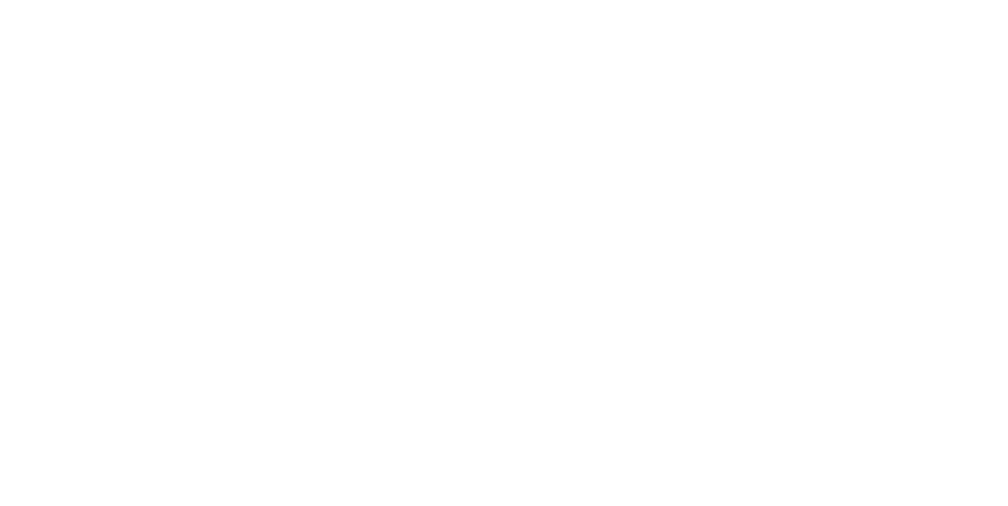
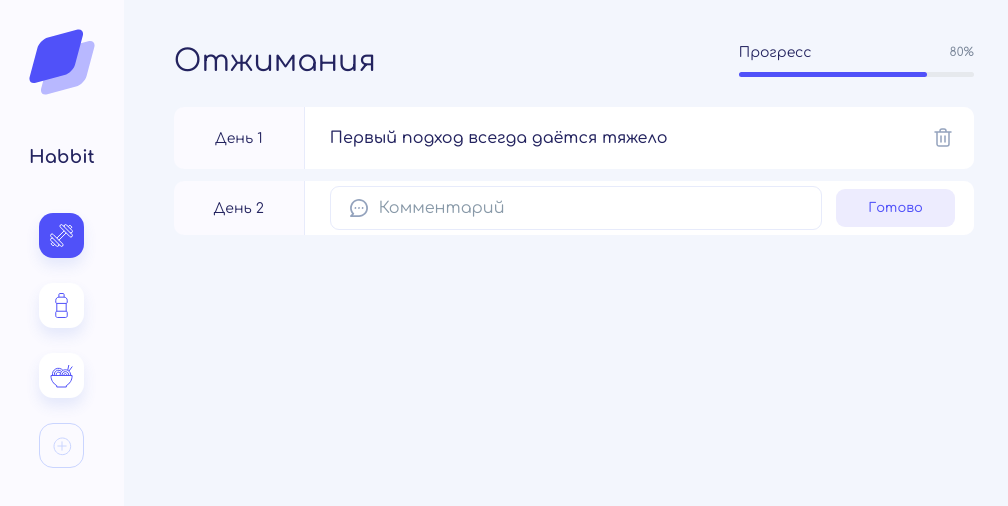
Before and after one commit to ollaweb/vanilla-js-habbits-app, a website built with Vite: page index.html in a window 1280 px wide. Shown: the whole page, without its empty margins (0-1008 px from the left). Built offline with nearby package versions, Linux system fonts and the light colour scheme.

Commit message:
feature: prepared main layout

```diff
--- a/index.html
+++ b/index.html
@@ -9,13 +9,102 @@
     <link rel="preconnect" href="https://fonts.googleapis.com" />
     <link rel="preconnect" href="https://fonts.gstatic.com" crossorigin />
     <link
-      href="https://fonts.googleapis.com/css2?family=Comfortaa:wght@400;600;700&display=swap"
+      href="https://fonts.googleapis.com/css2?family=Comfortaa:wght@400;500;600;700&display=swap"
       rel="stylesheet"
     />
     <title>Habbits App</title>
   </head>
 
   <body>
+    <div class="app">
+      <aside class="aside">
+        <div class="aside__logo image-in-block">
+          <img src="/public/images/logo.svg" alt="Доготип Habbits App" />
+        </div>
+        <h2 class="aside__title">Habbit</h2>
+        <nav class="aside__nav menu">
+          <div class="menu__list">
+            <button class="active">
+              <img src="/public/images/workout.svg" alt="Иконка гантели" />
+            </button>
+            <button>
+              <img src="/public/images/water.svg" alt="Иконка бутылки воды" />
+            </button>
+            <button>
+              <img src="/public/images/food.svg" alt="Иконка еды" />
+            </button>
+          </div>
+          <div class="menu__add">
+            <button>
+              <img src="/public/images/add.svg" alt="Иконка плюса" />
+            </button>
+          </div>
+        </nav>
+      </aside>
+      <div class="content">
+        <header class="header">
+          <h1>Отжимания</h1>
+          <div class="progress">
+            <div class="progress__text">
+              <div class="progress__name">Прогресс</div>
+              <div class="progress__percent">80%</div>
+            </div>
+            <div class="progress__bar">
+              <div class="progress__cover-bar"></div>
+            </div>
+          </div>
+        </header>
+        <main>
+          <ul class="habbits">
+            <li class="habbit">
+              <div class="habbit__day">День 1</div>
+              <div class="habbit__body">
+                <div class="habbit__comment">
+                  Первый подход всегда даётся тяжело
+                </div>
+                <button class="habbit__delete">
+                  <svg
+                    width="24"
+                    height="24"
+                    viewBox="0 0 24 24"
+                    fill="none"
+                    xmlns="http://www.w3.org/2000/svg"
+                  >
+                    <path
+                      d="M18 6V18C18 19.1046 17.1046 20 16 20H8C6.89543 20 6 19.1046 6 18V6M15 6V5C15 3.89543 14.1046 3 13 3H11C9.89543 3 9 3.89543 9 5V6M4 6H20M10 10V16M14 10V16"
+                      stroke="#94A3BD"
+                      stroke-width="1.5"
+                      stroke-linecap="round"
+                      stroke-linejoin="round"
+                    />
+                  </svg>
+                </button>
+              </div>
+            </li>
+            <li class="habbit">
+              <div class="habbit__day">День 2</div>
+              <div class="habbit__body">
+                <div class="habbit__comment habbit__comment_form">
+                  <form>
+                    <input
+                      type="text"
+                      name="comment"
+                      placeholder="Комментарий"
+                    />
+                    <img
+                      class="input-icon image-in-block"
+                      src="/public/images/comment.svg"
+                      alt="Иконка комментария"
+                    />
+                    <button type="submit">Готово</button>
+                  </form>
+                </div>
+              </div>
+            </li>
+          </ul>
+        </main>
+      </div>
+    </div>
     <script type="module" src="/src/js/main.js"></script>
   </body>
 </html>
--- a/src/scss/UI/_ui.scss
+++ b/src/scss/UI/_ui.scss
@@ -0,0 +1 @@
+@import "habbit.scss";
--- /dev/null
+++ b/src/scss/UI/habbit.scss
@@ -0,0 +1,92 @@
+.habbit {
+    display: flex;
+    align-items: center;
+    width: 100%;
+    border-radius: 10px;
+    background-color: $light-color;
+    &:not(:last-child) {
+        margin-bottom: 12px;
+    }
+    &__day {
+        flex: 0 0 130px;
+        display: flex;
+        justify-content: center;
+        align-items: center;
+        border-radius: 10px 0 0 10px;
+    }
+    &__body {
+        flex: 1 1 auto;
+        display: flex;
+        justify-content: space-between;
+        align-items: center;
+        border-radius: 0 10px 10px 0;
+        background-color: #ffffff;
+        border-left: 1px solid #e7ebfb;
+    }
+    &__comment {
+        padding: 19px 25px;
+        flex: 1 1 auto;
+        font-weight: 500;
+        font-size: 16px;
+        line-height: 150%;
+
+        &_form {
+            padding: 5px 19px 5px 25px;
+        }
+    }
+    &__delete {
+        padding: 19px;
+        background-color: transparent;
+        cursor: pointer;
+        transition: all 0.3s ease-out;
+        &:hover {
+            & svg {
+                & path {
+                    stroke: $primary-color;
+                }
+            }
+        }
+    }
+    & form {
+        position: relative;
+        display: flex;
+        align-items: center;
+        justify-content: space-between;
+        gap: 14px;
+        & input {
+            flex: 1 0 auto;
+            padding: 12px 20px 12px 48px;
+            background: #ffffff;
+            border: 1px solid #e7ebfb;
+            border-radius: 9px;
+            &::placeholder {
+                color: #8899a8;
+            }
+            &:focus {
+                border-color: #b3b1fd;
+            }
+        }
+        & button {
+            display: block;
+            height: 100%;
+            padding: 12px 32px;
+            font-weight: 500;
+            font-size: 13px;
+            color: $primary-color;
+            background: #edecfe;
+            border-radius: 9px;
+            cursor: pointer;
+            transition: all 0.3s ease-out;
+            &:hover {
+                background-color: #dfdef9;
+            }
+        }
+    }
+}
+
+.input-icon {
+    position: absolute;
+    top: 50%;
+    left: 20px;
+    transform: translateY(-50%);
+}
--- /dev/null
+++ b/src/scss/app.scss
@@ -0,0 +1,115 @@
+.app {
+    display: flex;
+}
+
+.aside {
+    padding: 29px;
+    min-height: 100vh;
+    display: flex;
+    flex-direction: column;
+    gap: 48px;
+    background-color: $light-color;
+    &__title {
+        margin-top: 7px;
+        font-weight: 700;
+        font-size: 18px;
+    }
+}
+
+.menu {
+    display: flex;
+    flex-direction: column;
+    align-items: center;
+    gap: 25px;
+    &__list {
+        display: flex;
+        flex-direction: column;
+        align-items: center;
+        gap: 25px;
+        & button {
+            width: 45px;
+            height: 45px;
+            background: #ffffff;
+            box-shadow: 0px 8px 14px rgba(62, 107, 224, 0.12);
+            border-radius: 14px;
+            cursor: pointer;
+            transition: all 0.3s ease-out;
+            &.active {
+                background: $primary-color;
+                & img {
+                    transition: all 0.3s ease-out;
+                    filter: brightness(0) invert(1);
+                }
+            }
+            &:hover {
+                background: $primary-hover;
+                & img {
+                    filter: brightness(0) invert(1);
+                }
+            }
+        }
+    }
+    &__add {
+        & button {
+            width: 45px;
+            height: 45px;
+            border: 1px solid #cad5ff;
+            border-radius: 14px;
+            background-color: transparent;
+            cursor: pointer;
+            transition: all 0.3s ease-out;
+
+            &:hover {
+                background-color: #ffffff;
+            }
+        }
+    }
+}
+
+.content {
+    padding: 45px 50px;
+    min-width: 900px;
+}
+
+.header {
+    display: flex;
+    justify-content: space-between;
+    align-items: center;
+    & h1 {
+        font-weight: 400;
+        font-size: 30px;
+    }
+}
+
+.progress {
+    display: flex;
+    flex-direction: column;
+    gap: 12px;
+    min-width: 235px;
+    &__text {
+        display: flex;
+        justify-content: space-between;
+    }
+    &__percent {
+        font-size: 12px;
+        color: #768396;
+    }
+    &__bar {
+        width: 100%;
+        height: 5px;
+        background-color: #e6e9ed;
+        border-radius: 4px;
+    }
+    &__cover-bar {
+        position: relative;
+        width: 80%;
+        height: 5px;
+        background-color: $primary-color;
+        border-radius: 4px;
+        z-index: 5;
+    }
+}
+
+main {
+    margin-top: 30px;
+}
--- a/src/scss/common.scss
+++ b/src/scss/common.scss
@@ -1,3 +1,4 @@
+@import "utils/reset.scss";
 @import "utils/vars.scss";
 
 html {
@@ -6,9 +7,11 @@ html {
 
 body {
     font-family: $mainFont;
+    color: $text-color;
     font-size: 14px;
     font-weight: 400;
-    line-height: 120%;
+    line-height: 110%;
+    background-color: $background-color;
 }
 
 .container {
--- a/src/scss/main.scss
+++ b/src/scss/main.scss
@@ -2,3 +2,4 @@
 
 //UI
 @import "./UI/ui.scss";
+@import "app.scss";
--- /dev/null
+++ b/src/scss/utils/reset.scss
@@ -0,0 +1,186 @@
+// Default
+html,
+body,
+div,
+span,
+applet,
+object,
+iframe,
+h1,
+h2,
+h3,
+h4,
+h5,
+h6,
+p,
+blockquote,
+pre,
+a,
+abbr,
+acronym,
+address,
+big,
+cite,
+code,
+del,
+dfn,
+em,
+img,
+ins,
+kbd,
+q,
+s,
+samp,
+small,
+strike,
+strong,
+sub,
+sup,
+tt,
+var,
+b,
+u,
+i,
+center,
+dl,
+dt,
+dd,
+ol,
+ul,
+li,
+fieldset,
+form,
+label,
+legend,
+table,
+caption,
+tbody,
+tfoot,
+thead,
+tr,
+th,
+td,
+article,
+aside,
+canvas,
+details,
+embed,
+figure,
+figcaption,
+footer,
+header,
+hgroup,
+menu,
+nav,
+output,
+ruby,
+section,
+summary,
+time,
+mark,
+audio,
+video {
+  margin: 0;
+  padding: 0;
+  font-size: 100%;
+  vertical-align: baseline;
+}
+
+// Links
+a {
+  text-decoration: none;
+  &:active,
+  &:hover {
+    outline: 0;
+  }
+  color: inherit;
+}
+
+// List
+ul,
+li {
+  list-style-type: none;
+  margin: 0;
+  padding: 0;
+}
+
+// Headlines
+h1,
+h2,
+h3,
+h4,
+h5,
+h6 {
+  font-size: 100%;
+  font-weight: normal;
+}
+
+// Default
+html {
+  box-sizing: border-box;
+}
+*,
+*:before,
+*:after {
+  box-sizing: border-box;
+}
+:focus {
+  outline: 0;
+}
+
+img,
+audio,
+video {
+  max-width: 100%;
+  height: auto;
+}
+audio,
+canvas,
+iframe,
+video,
+img,
+svg {
+  vertical-align: middle;
+}
+iframe {
+  border: 0;
+}
+
+// Form
+textarea {
+  resize: none; /*remove the resize handle on the bottom right*/
+  overflow: auto;
+  vertical-align: top;
+  box-shadow: none;
+  -webkit-box-shadow: none;
+  -moz-box-shadow: none;
+}
+input,
+textarea,
+select,
+button {
+  outline: none;
+  border: none;
+  font-size: 100%;
+  margin: 0;
+  font-family: inherit;
+}
+button,
+input {
+  line-height: normal;
+}
+
+// Table
+table {
+  border-collapse: collapse;
+  border-spacing: 0;
+}
+td,
+th {
+  padding: 0;
+  text-align: left;
+}
+
+button:active {
+  border: none;
+}
```
Also changed, not shown: public/images/add.svg (added), public/images/comment.svg (added), public/images/delete.svg (added), public/images/food.svg (added), public/images/logo.svg (added), public/images/water.svg (added), public/images/workout.svg (added).
